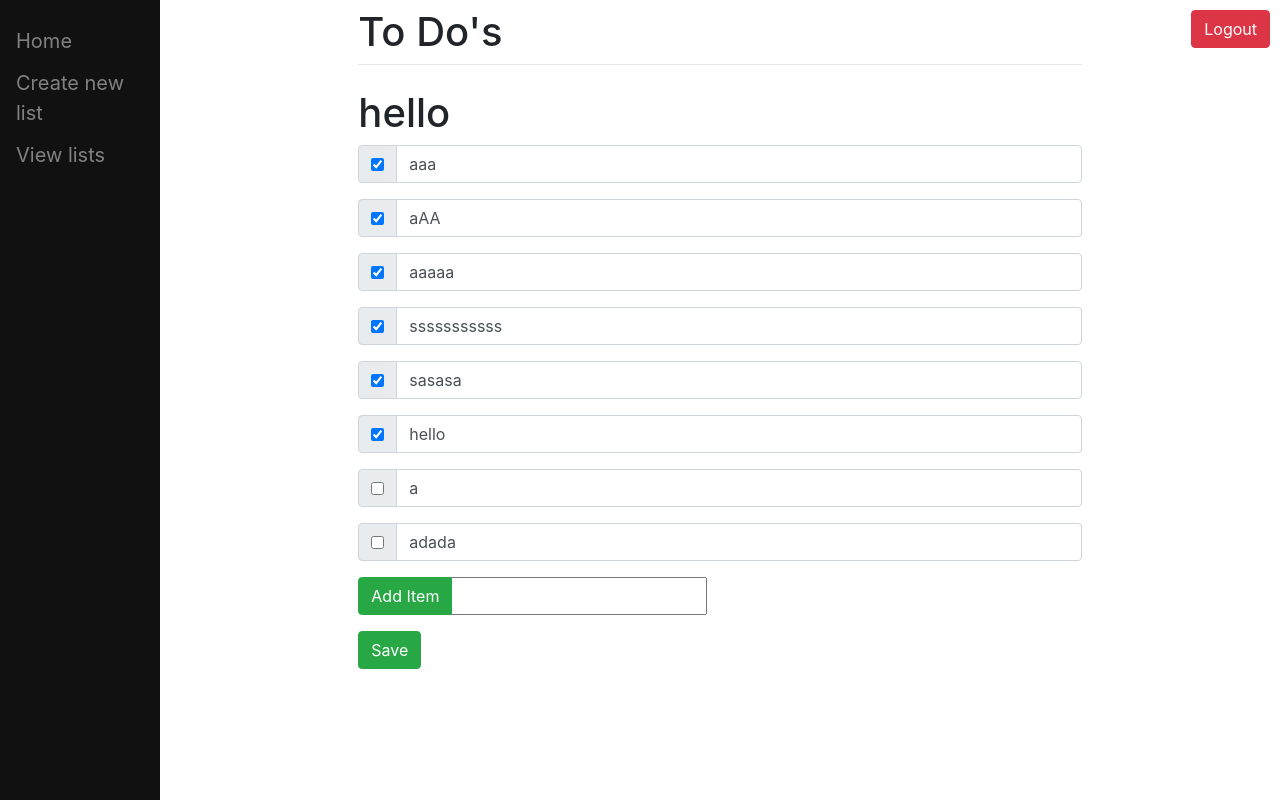
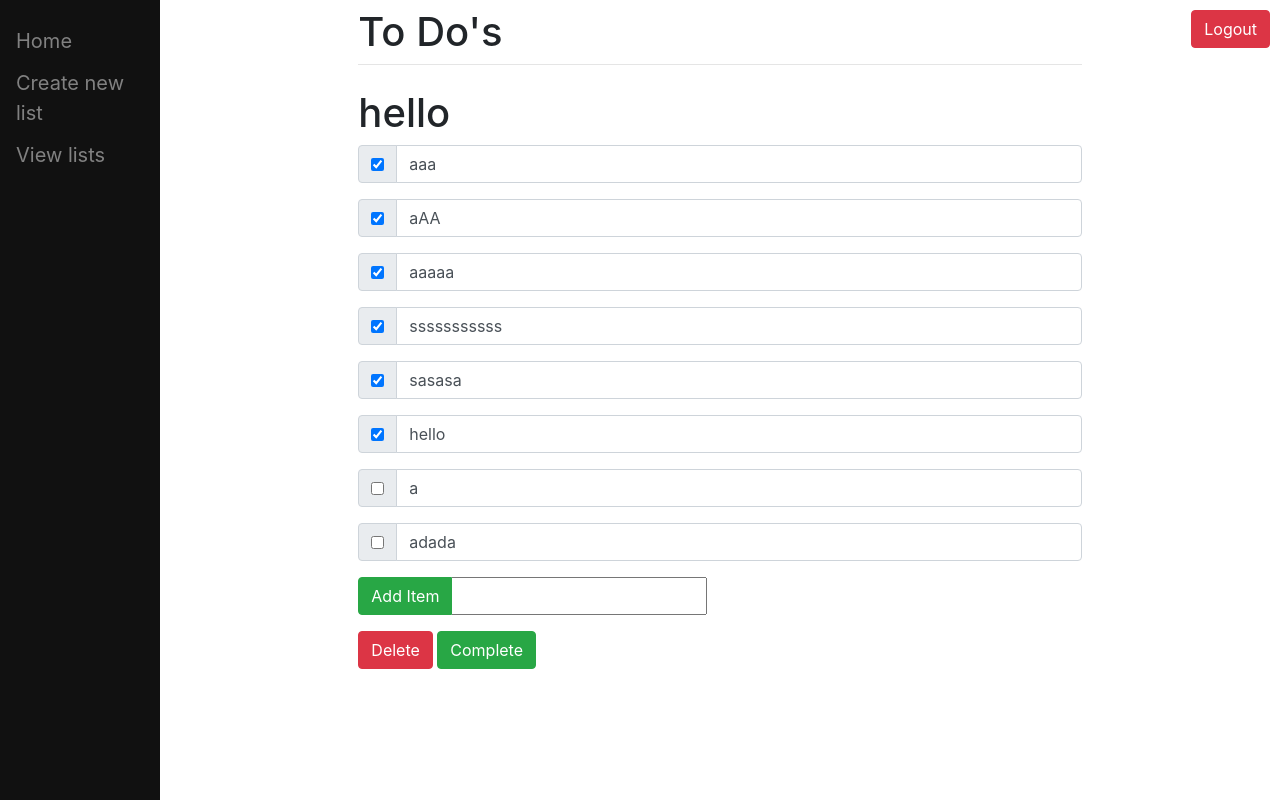
Before and after one commit to Viken97/to_do_list_django, a Django app: page /22 in a window 1280 px wide. Run offline with Django 5.2, Linux system fonts and the light colour scheme; a user stored in the database is signed in; data comes from the database, SQL or seed files in the repository.

Commit message:
added delete, fixed checked on browser

```diff
--- a/main/templates/main/list.html
+++ b/main/templates/main/list.html
@@ -2,27 +2,33 @@
 {% block title %}{{ ls.name }} - To-Do List{% endblock %}
 
 {% block content %}
-<h1>{{ ls.name }}</h1>
-<form method="post">
+<h1>{{ls.name}}</h1>
+    <form method = "post" action = "#">
         {% csrf_token %}
             {% for item in ls.item_set.all %}
             <div class="input-group mb-3">
                 <div class="input-group-prepend">
                     <div class="input-group-text">
-                <input type="checkbox" value="{{ item.id }}" name="c{{ item.id }}" {% if item.complete %}checked{% endif %}>
+                        {% if item.complete == True %}
+                            <input type="checkbox", value="clicked", name="c{{item.id}}" checked>
+                        {% else %}
+                            <input type="checkbox", value="clicked", name="c{{item.id}}">
+                        {% endif %}
                     </div>
                 </div>
-        <input type="text" value="{{ item.text }}" class="form-control">
+                <input type="text", value="{{item.text}}" class="form-control">
             </div>
-    {% endfor %}
+            {% endfor%}
 
         <div class="input-group mb-3">
             <div class="input-group-prepend">
-            <button type="submit" name="newItem" value="newItem" class="btn btn-success">Add Item</button>
+                <button type="submit", name="newItem", value="newItem", class="btn btn-success">Add Item</button>
             </div>
-        <input type="text" name="new">
+            <input type="text", name="new">
         </div>
 
-    <button type="submit" name="save" value="save" class="btn btn-success">Save</button>
+        <button type="submit", name="delete", value="delete", class="btn btn-danger">Delete</button>
+
+        <button type="submit", name="complete", value="complete", class="btn btn-success">Complete</button>
     </form>
 {% endblock %}
--- a/main/views.py
+++ b/main/views.py
@@ -22,17 +22,25 @@ def index(request, id):
     # Check if the logged-in user has access to this specific list
     if ls not in request.user.todolist.all():
         return render(request, "main/list.html", {"ls": ls, "user_authenticated": request.user.is_authenticated})
-    print(request.POST.get("newItem"))
     if request.method == "POST":
         # Process form submissions
-        if request.POST.get("save"):
+        if request.POST.get("complete"):
             for item in ls.item_set.all():
                 # Update completion status of items based on user input
                 if request.POST.get("c" + str(item.id)) == "clicked":
+                    print(f'item:{item.text} completeed {item.complete}')
                     item.complete = True
                 else:
+                    print(f'item:{item.text} completeed {item.complete}')
                     item.complete = False
                 item.save()
+        # Process form submissions
+        elif request.POST.get("delete"):
+            for item in ls.item_set.all():
+                # Update completion status of items based on user input
+                if request.POST.get("c" + str(item.id)) == "clicked":
+                        item.delete()
+
         elif request.POST.get("newItem"):
             # Create a new item in the to-do list
             txt = request.POST.get("new")
```
Lines whose indentation alone changed are shown as unchanged.
